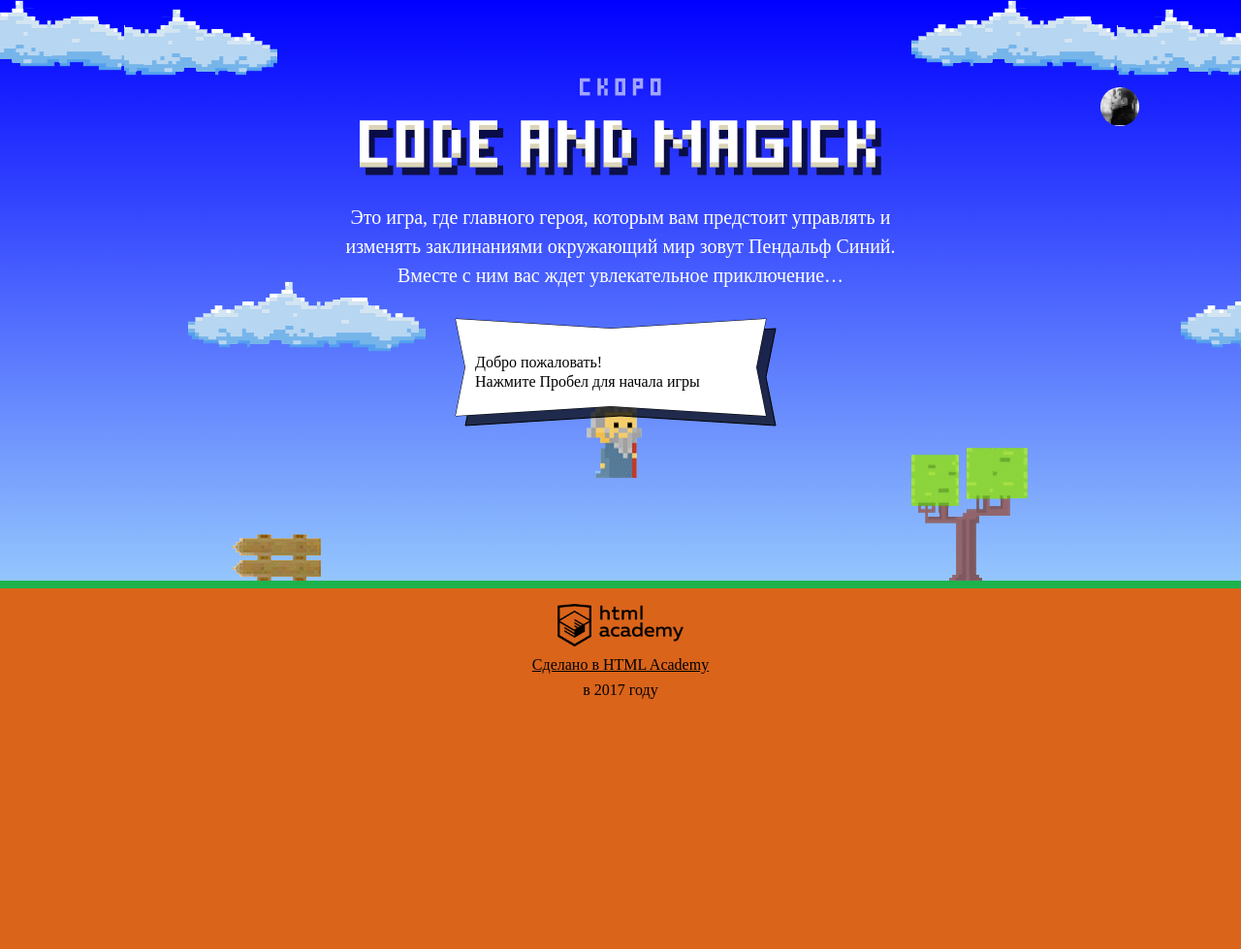
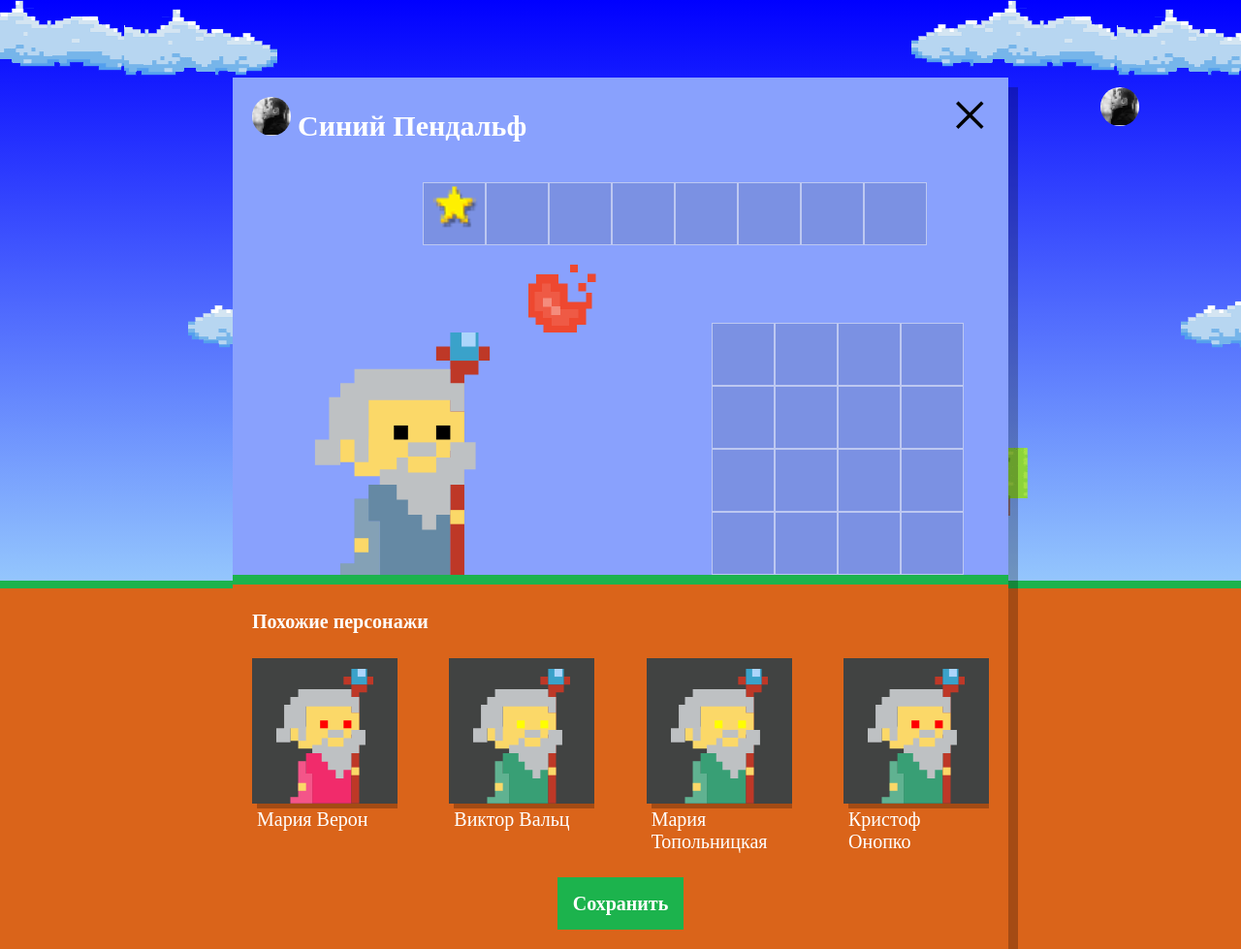
Before and after one commit to olyaseverova/989459-code-and-magick-18, a website: page index.html in a window 1280 px wide. Shown: the whole page at 97% size. Before the commit the page ends 800 px from the top, so only its background shows below. Drawn offline with Linux system fonts and the light colour scheme; a web font is replaced by a local one.

Commit message:
Третье задание

```diff
--- a/index.html
+++ b/index.html
@@ -206,6 +206,7 @@
   </script>
 
   <script src="js/stat.js"></script>
+  <script src="js/setup.js"></script>
   <script src="js/game.js"></script>
 
 
--- /dev/null
+++ b/js/setup.js
@@ -0,0 +1,30 @@
+'use strict';
+
+var WIZARDS_QUANTITY = 4;
+
+var userDialog = document.querySelector('.setup');
+userDialog.classList.remove('hidden');
+
+var similarListElement = document.querySelector('.setup-similar-list');
+var similarWizardTemplate = document.querySelector('#similar-wizard-template')
+  .content
+  .querySelector('.setup-similar-item');
+
+var PERSONAGE_NAMES = ['Иван', 'Хуан Себастьян', 'Мария', 'Кристоф', 'Виктор', 'Юлия', 'Люпита', 'Вашингтон'];
+var PERSONAGE_SURNAMES = ['да Марья', 'Верон', 'Мирабелла', 'Вальц', 'Онопко', 'Топольницкая', 'Нионго', 'Ирвинг'];
+var COAT_COLORS = ['rgb(101,137,164)', 'rgb(241,43,107)', 'rgb(146,100,161)', 'rgb(56,159,117)', 'rgb(215,210,55)', 'rgb(0,0,0)'];
+var EYES_COLORS = ['black', 'red', 'blue', 'yellow', 'green'];
+
+var randomArrayItem = function (arr) {
+  return arr[randomInteger(arr.length - 1)];
+};
+
+for (var i = 0; i < WIZARDS_QUANTITY; i++) {
+  var personageElement = similarWizardTemplate.cloneNode(true);
+  personageElement.querySelector('.setup-similar-label').textContent = randomArrayItem(PERSONAGE_NAMES) + ' ' + randomArrayItem(PERSONAGE_SURNAMES);
+  personageElement.querySelector('.wizard-coat').style.fill = randomArrayItem(COAT_COLORS);
+  personageElement.querySelector('.wizard-eyes').style.fill = randomArrayItem(EYES_COLORS);
+  similarListElement.appendChild(personageElement);
+}
+
+document.querySelector('.setup-similar').classList.remove('hidden');
```
